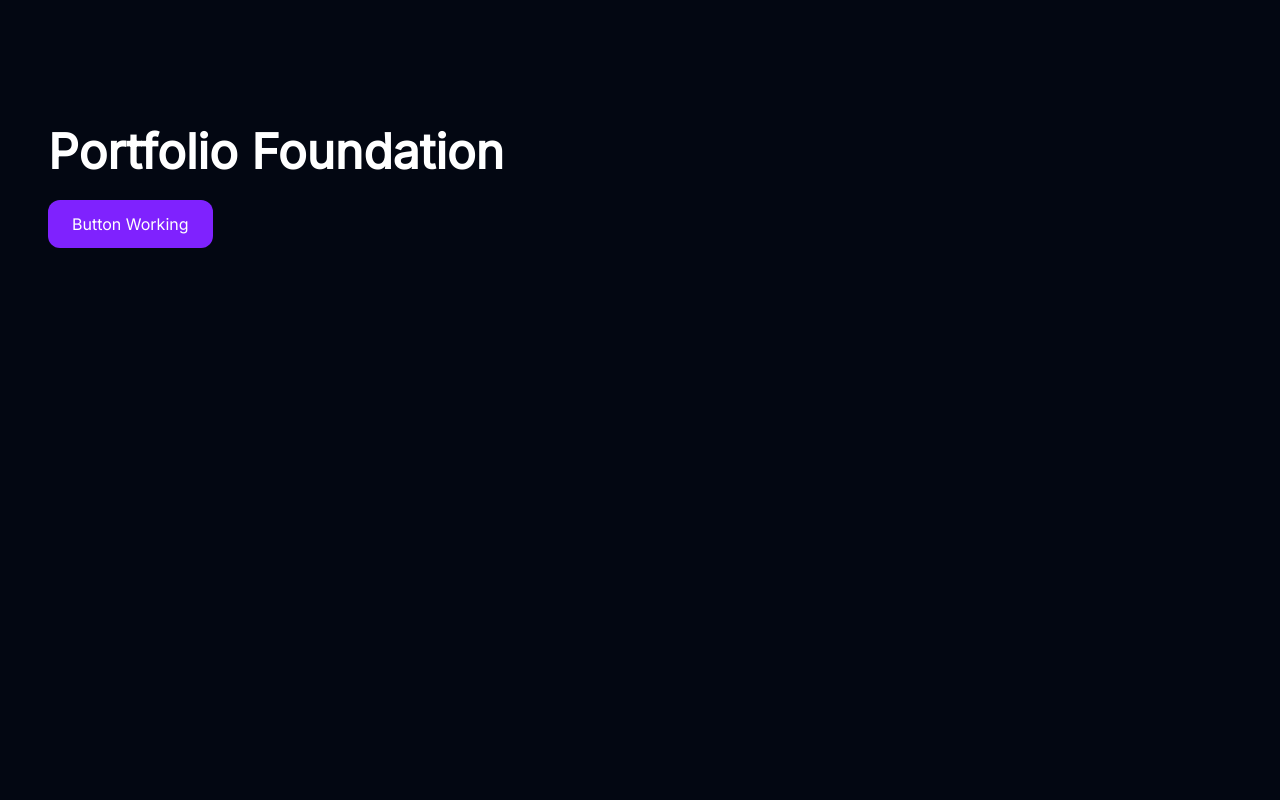
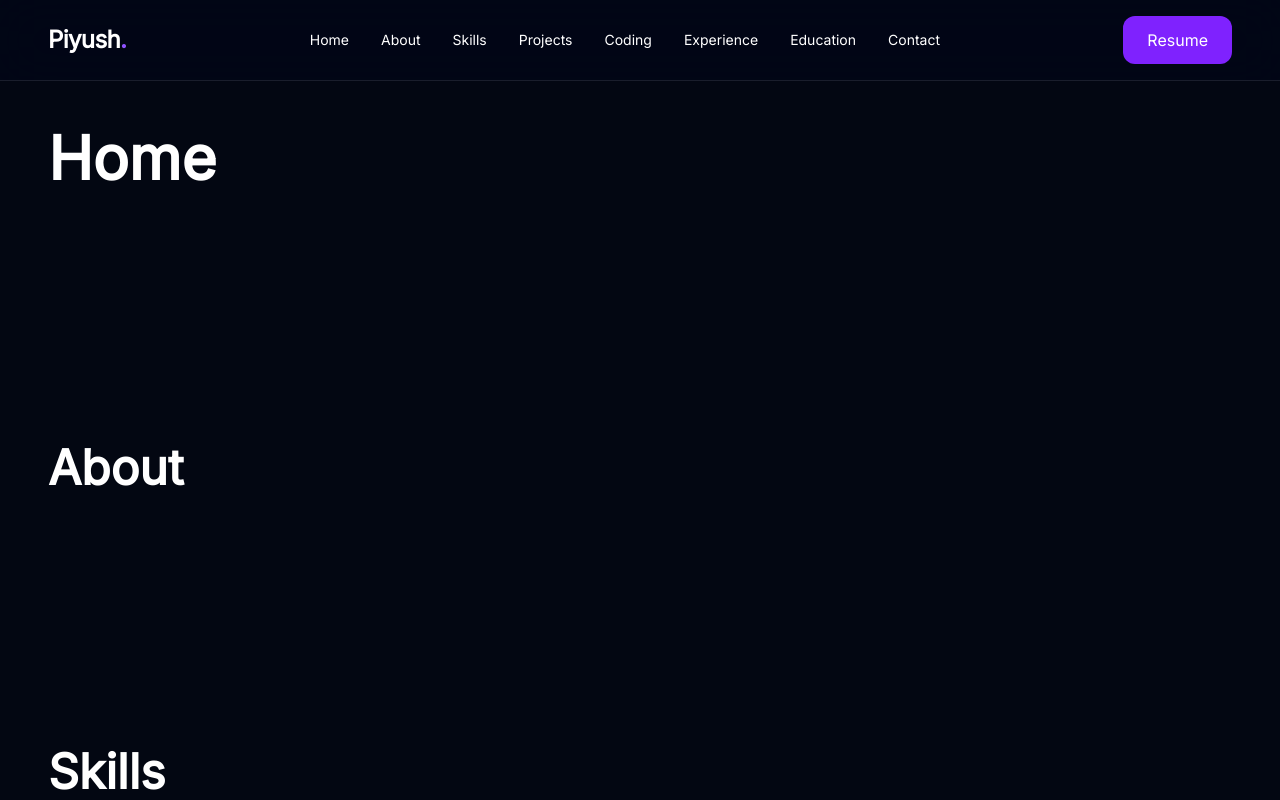
Before and after one commit to piyush-garg-web/portfolio, a React (Vite) app: page / in a window 1280 px wide. Shown: the top 800 px of the page. Built offline with nearby package versions, Linux system fonts and the light colour scheme.

Commit message:
feat: build responsive navigation layout

```diff
--- a/src/App.jsx
+++ b/src/App.jsx
@@ -1,18 +1,60 @@
-import Button from "./components/common/Button";
+import Navbar from "./components/layout/Navbar";
 import Section from "./components/layout/Section";
 
 function App() {
   return (
     <>
-      <Section>
-        <h1 className="mb-6 text-5xl font-bold">
-          Portfolio Foundation
-        </h1>
+      <Navbar />
 
-        <Button>
-          Button Working
-        </Button>
-      </Section>
+      <main>
+        <Section id="home" className="pt-40">
+          <h1 className="text-6xl font-bold">
+            Home
+          </h1>
+        </Section>
+
+        <Section id="about">
+          <h2 className="text-5xl font-bold">
+            About
+          </h2>
+        </Section>
+
+        <Section id="skills">
+          <h2 className="text-5xl font-bold">
+            Skills
+          </h2>
+        </Section>
+
+        <Section id="projects">
+          <h2 className="text-5xl font-bold">
+            Projects
+          </h2>
+        </Section>
+
+        <Section id="coding">
+          <h2 className="text-5xl font-bold">
+            Coding Journey
+          </h2>
+        </Section>
+
+        <Section id="experience">
+          <h2 className="text-5xl font-bold">
+            Experience
+          </h2>
+        </Section>
+
+        <Section id="education">
+          <h2 className="text-5xl font-bold">
+            Education
+          </h2>
+        </Section>
+
+        <Section id="contact">
+          <h2 className="text-5xl font-bold">
+            Contact
+          </h2>
+        </Section>
+      </main>
     </>
   );
 }
--- /dev/null
+++ b/src/components/layout/Navbar.jsx
@@ -0,0 +1,38 @@
+import navigation from "../../constants/navigation";
+import Button from "../common/Button";
+
+function Navbar() {
+  return (
+    <header className="fixed top-0 left-0 z-50 w-full border-b border-white/10 bg-slate-950/70 backdrop-blur-xl">
+      <div className="mx-auto flex h-20 max-w-7xl items-center justify-between px-6 sm:px-8 lg:px-12">
+        {/* Logo */}
+        <a
+          href="#home"
+          className="text-2xl font-bold tracking-tight"
+        >
+          Piyush<span className="text-violet-500">.</span>
+        </a>
+
+        {/* Desktop Navigation */}
+        <nav className="hidden items-center gap-8 lg:flex">
+          {navigation.map((item) => (
+            <a
+              key={item.id}
+              href={`#${item.id}`}
+              className="text-sm text-gray-300 transition hover:text-white"
+            >
+              {item.label}
+            </a>
+          ))}
+        </nav>
+
+        {/* Resume Button */}
+        <div className="hidden lg:block">
+          <Button>Resume</Button>
+        </div>
+      </div>
+    </header>
+  );
+}
+
+export default Navbar;
--- a/src/constants/navigation.js
+++ b/src/constants/navigation.js
@@ -0,0 +1,36 @@
+const navigation = [
+  {
+    id: "home",
+    label: "Home",
+  },
+  {
+    id: "about",
+    label: "About",
+  },
+  {
+    id: "skills",
+    label: "Skills",
+  },
+  {
+    id: "projects",
+    label: "Projects",
+  },
+  {
+    id: "coding",
+    label: "Coding",
+  },
+  {
+    id: "experience",
+    label: "Experience",
+  },
+  {
+    id: "education",
+    label: "Education",
+  },
+  {
+    id: "contact",
+    label: "Contact",
+  },
+];
+
+export default navigation;
--- a/src/constants/socialLinks.js
+++ b/src/constants/socialLinks.js
@@ -0,0 +1,9 @@
+const socialLinks = {
+  github: "https://github.com/piyush-garg-web",
+  linkedin: "https://www.linkedin.com/in/piyushgarg-dev/",
+  leetcode: "https://leetcode.com/u/Pleetpro1/",
+  gfg: "https://www.geeksforgeeks.org/profile/piyushgarg07/",
+  email: "mailto:piyushgarg6702@gmail.com",
+};
+
+export default socialLinks;
```
